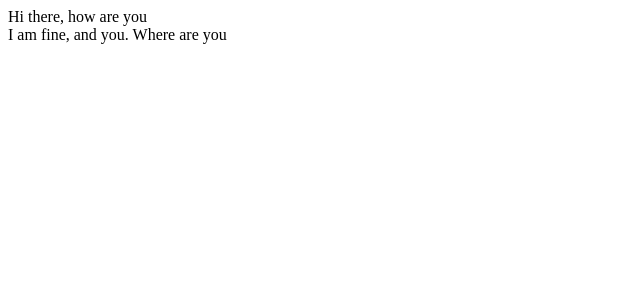
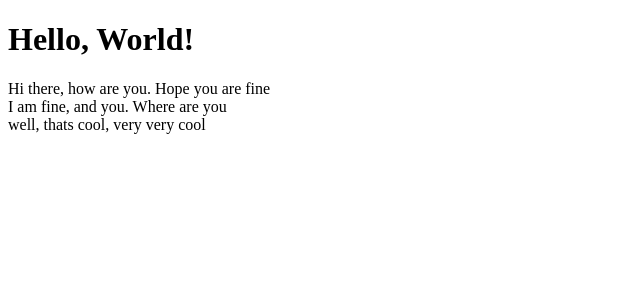
Before and after one commit to waleander/Majortunez, a React app: page / in a window 1280 px wide. Shown: the top 300 px of the page, without its empty margins (0-640 px from the left). Built offline with nearby package versions, Linux system fonts and the light colour scheme.

Commit message:
update App.jsx

```diff
--- a/src/components/App.jsx
+++ b/src/components/App.jsx
@@ -5,8 +5,9 @@ class App extends React.Component {
     super();
     this.state = {
       messages: [
-        'Hi there, how are you',
-        'I am fine, and you. Where are you'
+        'Hi there, how are you. Hope you are fine',
+        'I am fine, and you. Where are you',
+        'well, thats cool, very very cool'
       ]
     };
   }
@@ -19,7 +20,7 @@ class App extends React.Component {
     });
 
     return (
-      <div>{messageNodes}</div>
+      <div><h1>Hello, World!</h1>{messageNodes}</div>
     );
   }
 }
```
